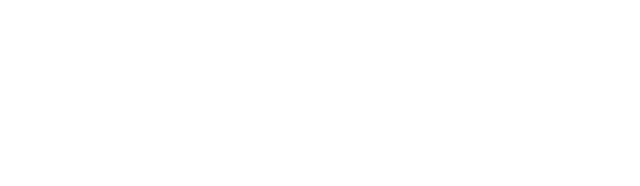
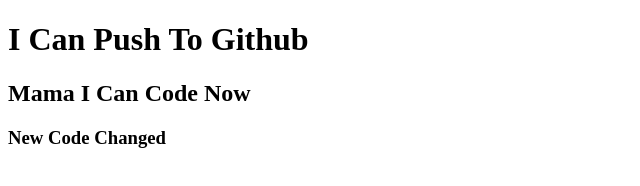
Before and after one commit to MafujulHaquePlabon/my-second-repo, a plain HTML site: page index.html in a window 1280 px wide. Shown: the whole page, without its empty margins (0-640 px from the left). Drawn offline with Linux system fonts and the light colour scheme.

Commit message:
added header

```diff
--- a/index.html
+++ b/index.html
@@ -7,6 +7,8 @@
     <title>My Second github repo</title>
 </head>
 <body>
-
+    <h1>I Can Push To Github</h1>
+    <h2>Mama I Can Code Now</h2>
+    <h3>New Code Changed</h3>
 </body>
 </html>
```
